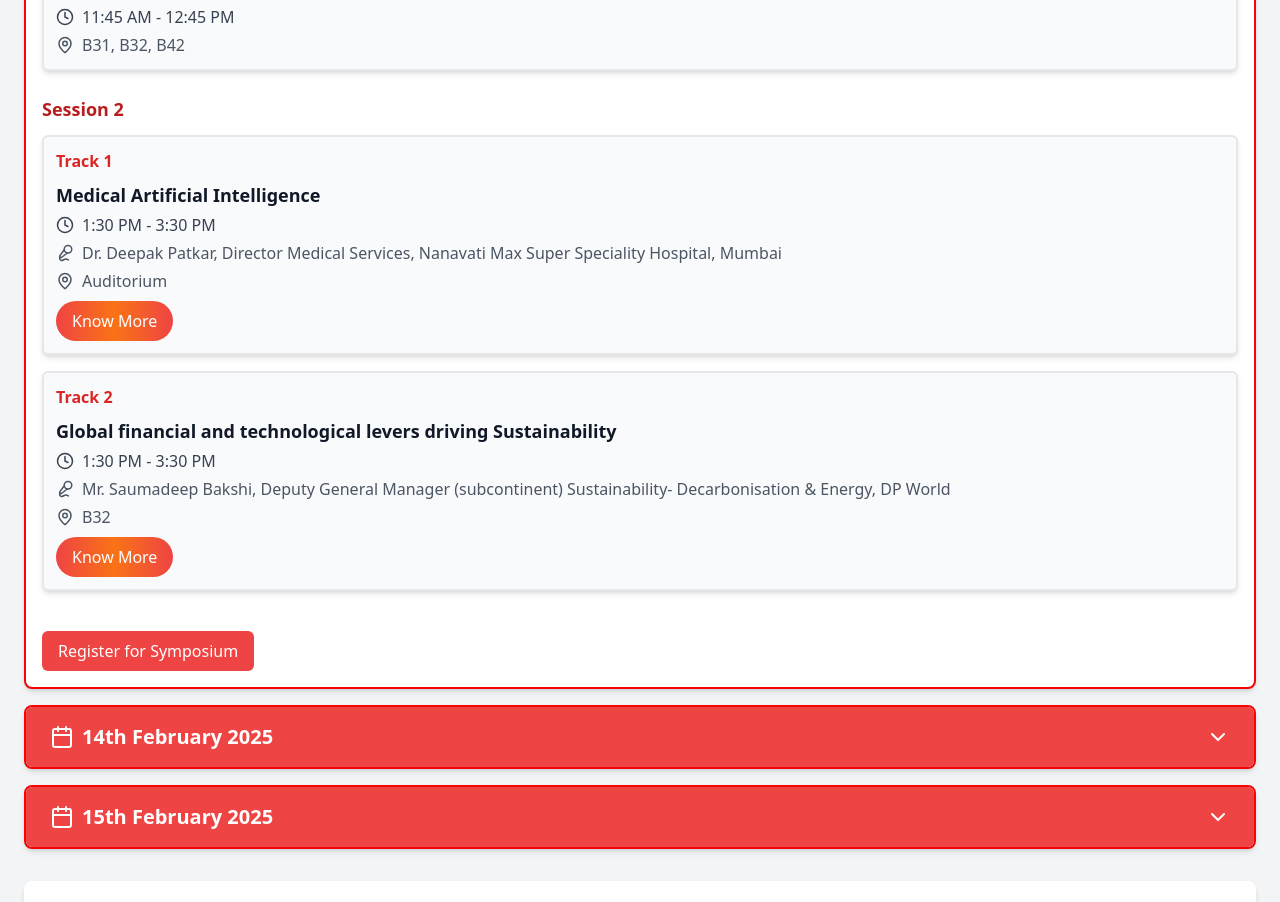
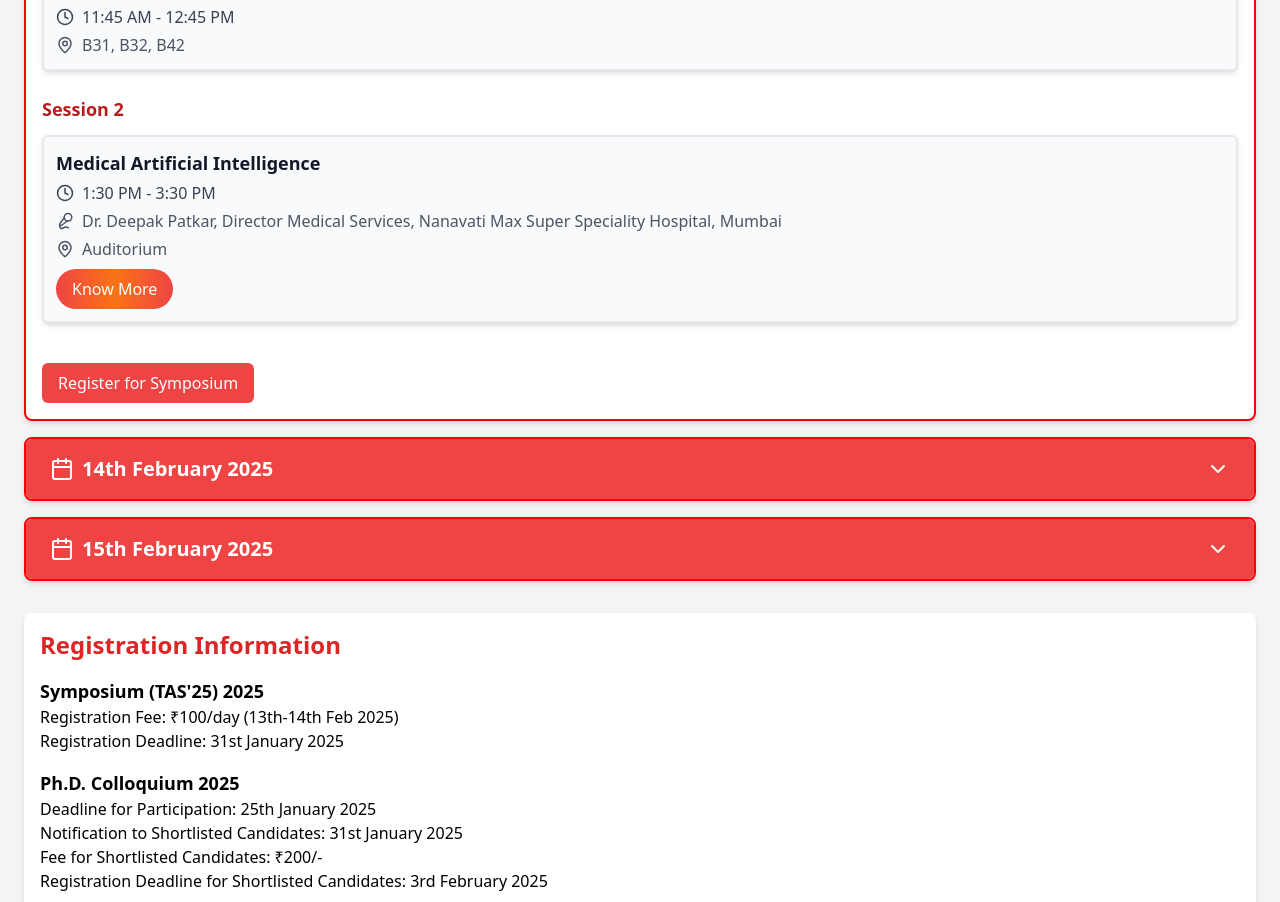
Before and after one commit to Tasmiya-k/symposium, a React (Vite) app: page /events in a window 1280 px wide. Shown: the part 920-1822 px from the top of the page. Built offline with nearby package versions, Linux system fonts and the light colour scheme.

Commit message:
changed schedule

```diff
--- a/src/pages/Events.jsx
+++ b/src/pages/Events.jsx
@@ -30,23 +30,16 @@ const eventsData = {
         },
         {
             session: "Session 2",
-            tracks: [
+            events: [
                 {
-                    track: "Track 1",
+
                     time: "1:30 PM - 3:30 PM",
                     topic: "Medical Artificial Intelligence",
                     speaker: "Dr. Deepak Patkar, Director Medical Services, Nanavati Max Super Speciality Hospital, Mumbai",
                     venue: "Auditorium",
                     link: "/events/medicalai" // Added link
                 },
-                {
-                    track: "Track 2",
-                    time: "1:30 PM - 3:30 PM",
-                    topic: "Global financial and technological levers driving Sustainability",
-                    speaker: "Mr. Saumadeep Bakshi, Deputy General Manager (subcontinent) Sustainability- Decarbonisation & Energy, DP World",
-                    venue: "B32",
-                    link: "/events/globalfinance" // Added link
-                },
+
             ],
         },
     ],
--- a/src/pages/Home.jsx
+++ b/src/pages/Home.jsx
@@ -65,7 +65,7 @@ const Home = () => {
 
         {/* Schedule (External Link) */}
         <a
-          href="https://drive.google.com/file/d/13AfZ1ms4wDliLTjYm2__xDIIBK_o-iRZ/view?usp=sharing"
+          href="https://drive.google.com/file/d/1PS-V3sHjlwuRw7Cb6zEG4QVkq9EjnpyT/view?usp=sharing"
           target="_blank"
           rel="noopener noreferrer"
         >
--- a/src/pages/MedicalAIPage.jsx
+++ b/src/pages/MedicalAIPage.jsx
@@ -34,7 +34,7 @@ const MedicalAIPage = () => {
     return (
         <div className="min-h-screen bg-white flex flex-col items-center p-8">
             {/* Page Title */}
-            <h1 className="text-5xl font-bold text-red-600 mb-6">Medical AI Symposium</h1>
+            <h1 className="text-5xl font-bold text-red-600 mb-6">Medical Artificial Intelligence</h1>
 
             {/* Event Card */}
             <div className="w-full max-w-5xl flex flex-col md:flex-row bg-gray-100 shadow-lg rounded-xl overflow-hidden border-2 border-[#f60404]">
```
